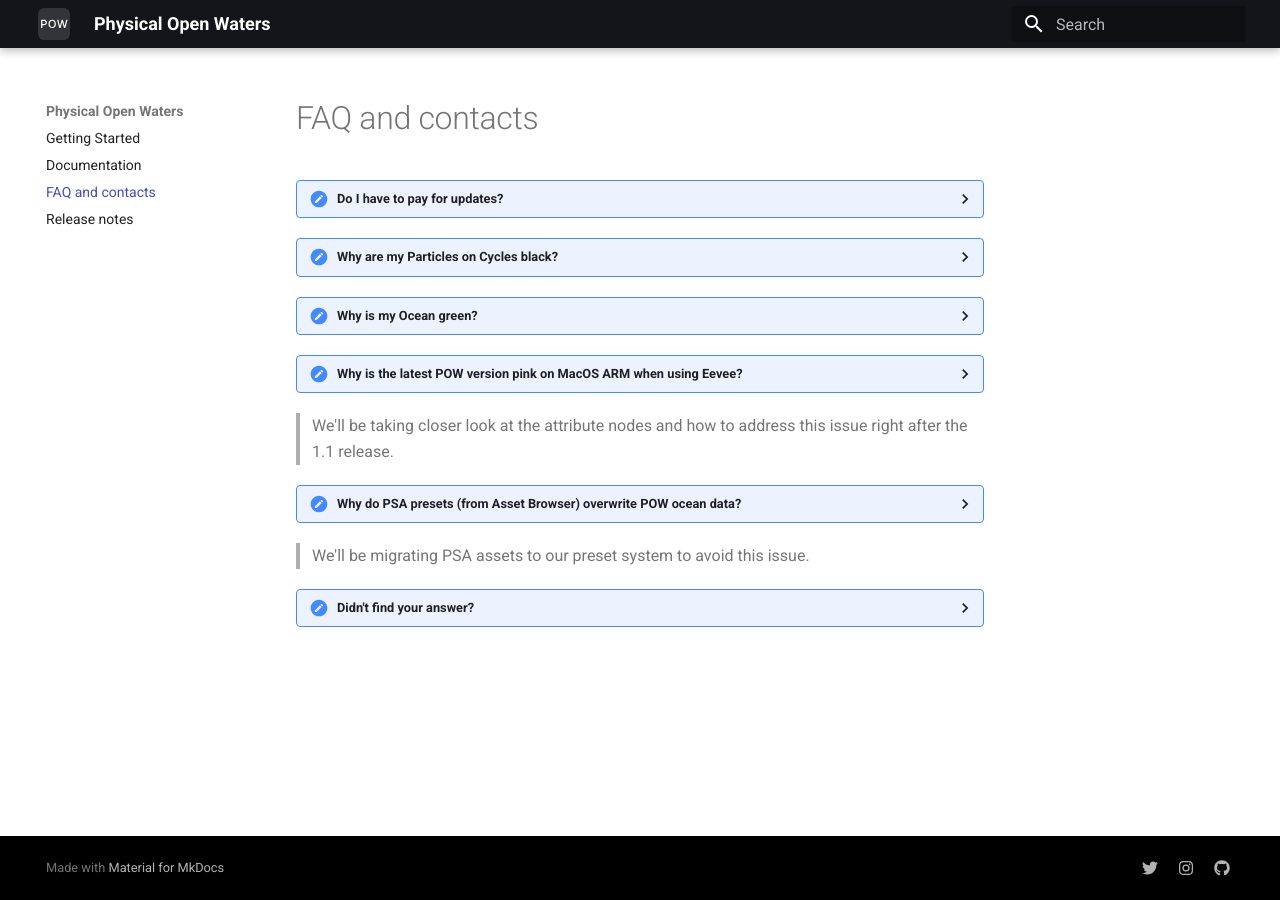
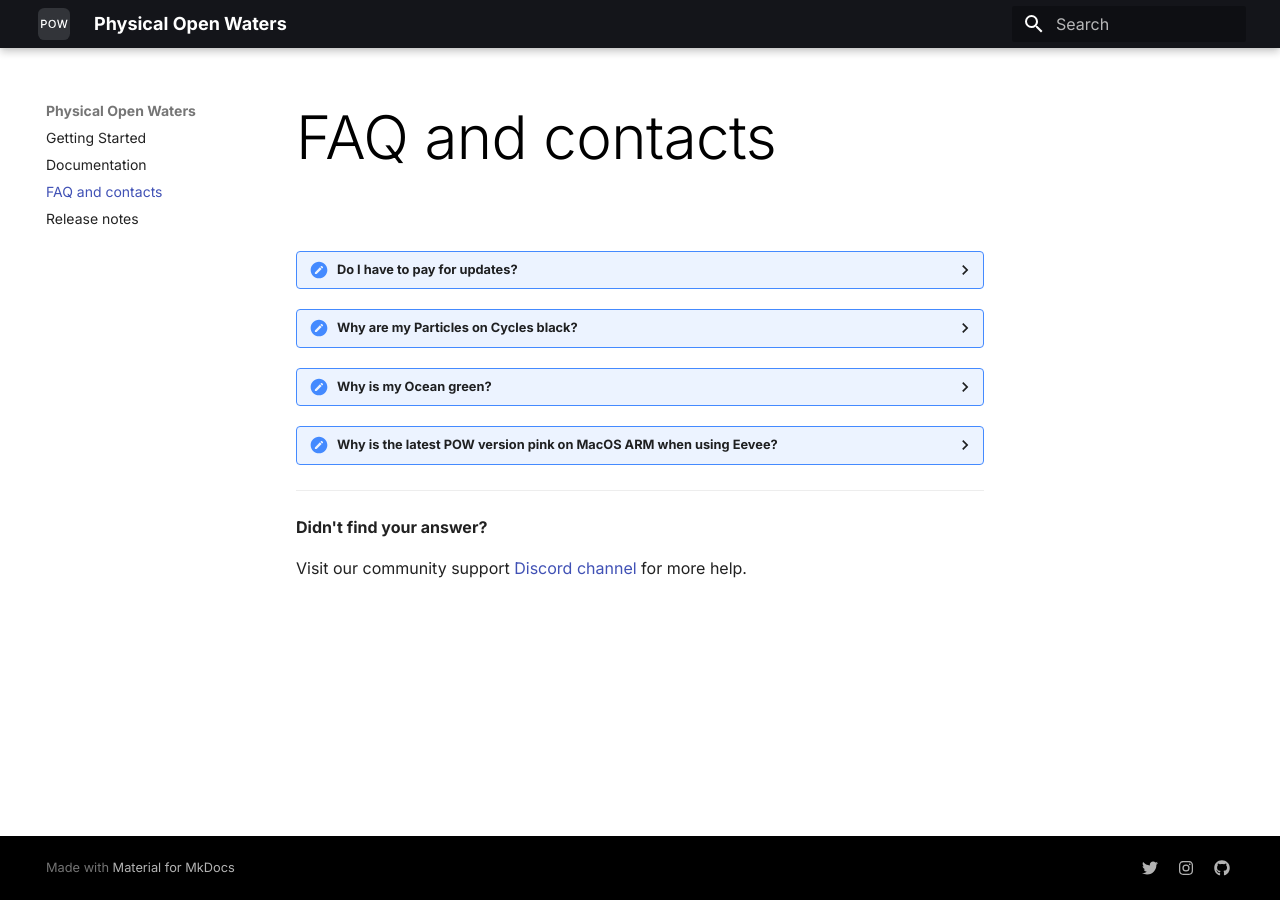
Before and after one commit to PhysicalAddons/web-pow, an MkDocs documentation site: the page built from docs/faq-and-contacts.md, in a window 1280 px wide. Built offline with MkDocs 1.6.1 and Material for MkDocs 9.7.7, drawn with Linux system fonts in a browser that asks for light colours.

Commit message:
Update documentation with content, style and structure

```diff
--- a/docs/faq-and-contacts.md
+++ b/docs/faq-and-contacts.md
@@ -22,19 +22,13 @@ title: FAQ and contacts
 
 
 
-> We'll be taking closer look at the attribute nodes and how to address this issue right after the 1.1 release.
-
-
-??? cite "Why do PSA presets (from Asset Browser) overwrite POW ocean data?"
-    When using _Physical Starlight atmosphere_ (PSA) together with Physical Open water addon and applying asset it will overwrite World data and break the water surface.
-
-> We'll be migrating PSA assets to our preset system to avoid this issue.
-
-
 <!-- **When disabling `Underwater > World Underwater` sometimes breaks World shader**
 
 For example if Physical Starlight Atmosphere -->
 
 
-??? cite "Didn't find your answer?"
-    Visit our community support [Discord channel](https://discord.gg/wvzPVzj9Vr) for more help.
+--------------------------
+
+**Didn't find your answer?**
+
+Visit our community support [Discord channel](https://discord.gg/wvzPVzj9Vr) for more help.
--- a/docs/stylesheets/extra.css
+++ b/docs/stylesheets/extra.css
@@ -1,3 +1,13 @@
+@import url('https://fonts.googleapis.com/css2?family=Inter:wght@300;400;500;700&display=swap');
+:root {
+--md-text-font: Inter;
+}
+body {
+    font-family: Inter, -apple-system, BlinkMacSystemFont, Helvetica, Arial, sans-serif;
+}
+/* Inter, -apple-system, BlinkMacSystemFont, Helvetica, Arial, sans-serif; */
+
+
 [data-md-color-primary=black] {
     --md-footer-bg-color:        rgba(0,0,0,.95);
     --md-footer-bg-color--dark: #000000;
@@ -24,3 +34,62 @@ code.label-fixed {
 .md-header__button.md-logo :-webkit-any(img,svg) {
     height: 1.6rem;
 }
+
+/* styles for documentation */
+.parameter {
+    display: flex;
+    justify-content:space-between;
+    margin-bottom: 32px
+}
+.parameter__info {
+    margin-right: 32px;
+    flex: 1 1 0;
+}
+.parameter__video {
+    flex: 1 1 0;
+}
+.parameter__video video {
+    width: 100%
+}
+
+@media only screen and (max-width: 960px) {
+    .parameter {
+        max-width: 396px;
+        display: block;
+    }
+    .parameter__video {
+        margin-top: 8px;
+    }
+}
+
+/* redefining heading styles */
+.md-typeset h1 {
+    font-size: 60px;
+    color: #000000;
+}
+.md-typeset h2 {
+    font-size: 32px;
+    font-weight: 500;
+    margin-top: 64px;
+    margin-bottom: 64px;
+}
+.md-typeset h3 {
+    font-weight: 500;
+    margin-top: 32px;
+    margin-bottom: 32px;
+}
+@media only screen and (max-width: 960px) {
+    .md-typeset h1 {
+        font-size: 42px;
+    }
+}
+
+/* spacing utility classes */
+.mb-64 {
+    margin-bottom: 64px;
+}
+
+/* Add smooth scrolling */
+html {
+    scroll-behavior: smooth;
+}
```
Also changed, not shown: docs/documentation.md (+49 -76 lines), docs/getting-started.md (+6 -4 lines), src/documentation.twig (+56 -62 lines).
